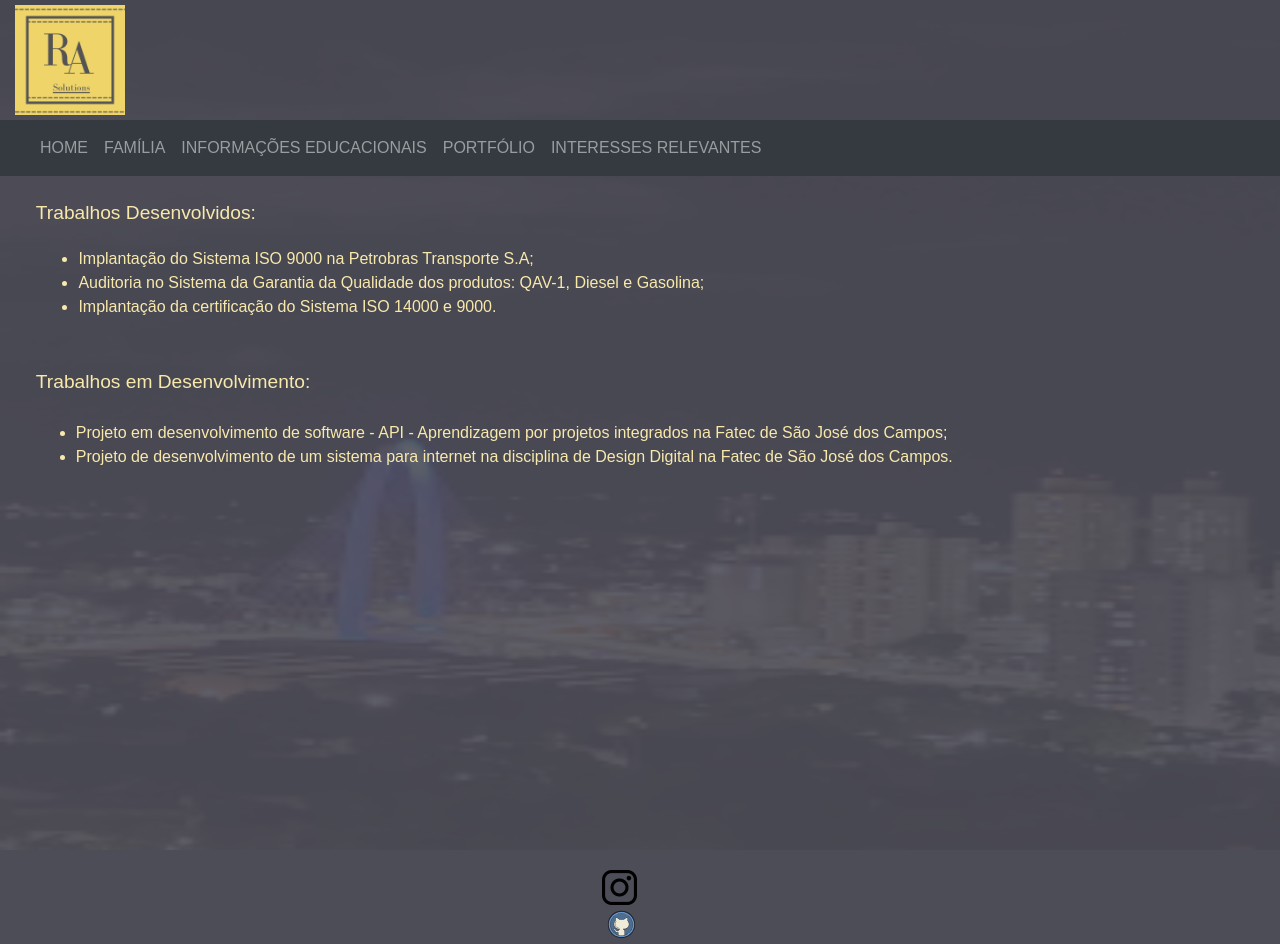
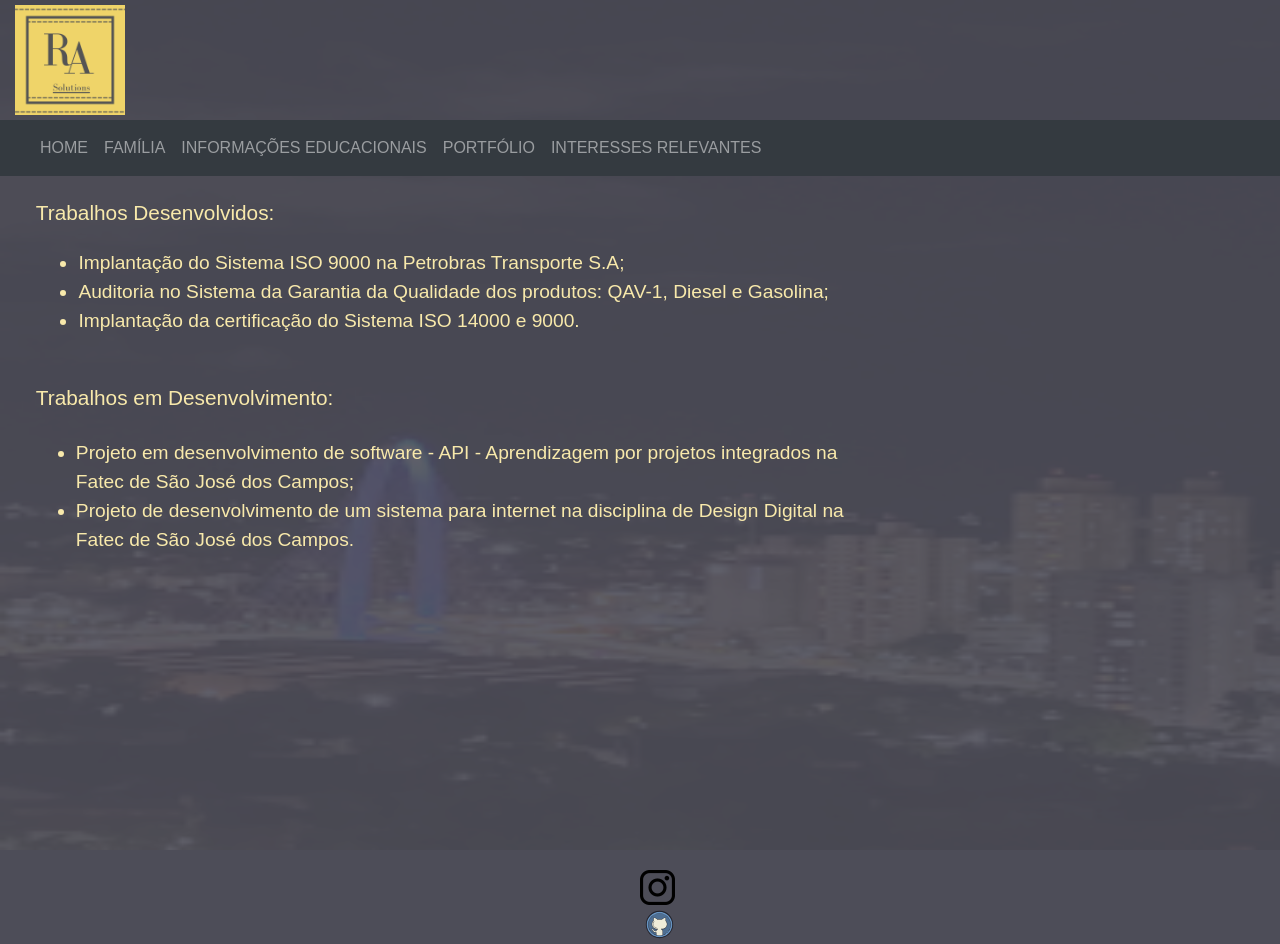
Before and after one commit to rikioanzai/portf-lio-proj, a Flask app: page /portfolio in a window 1280 px wide. Run offline with Flask 2, Linux system fonts and the light colour scheme; some libraries are stand-ins or nearby versions.

Commit message:
enviou para o Heroku

```diff
--- a/src/static/css/style.css
+++ b/src/static/css/style.css
@@ -1,3 +1,4 @@
+/*css de uso para todas as páginas deste sistema*/
 body{margin: 0;
   padding: 0;
   background-color: rgb(77, 77, 88);
@@ -21,6 +22,23 @@ body{margin: 0;
   top: 50px;
   border-radius: 10px;}
 
+.foto-back{
+  width: 100%;
+  height: 850px;
+  position:absolute;
+  filter: opacity(0.1);
+  z-index: -1;
+   top: 0px;}
+
+.redes-sociais{background-color:transparent;
+  position: absolute;
+  top: 690px;
+  margin-left: 50%;
+  padding-top: 180px;
+  display: flex;}
+
+  /*css utilizado no home*/
+
   .lih_1_resp{
     display: inline-block;
     box-sizing: border-box;
@@ -36,47 +54,39 @@ body{margin: 0;
     margin-left: 36%;
     text-align: center;}
 
+      /*css utilizado no família*/
+
       .h_fam{
       display: inline-block;
       box-sizing: border-box;
       width: 100%;
-    height: 15vh;
+      height: 20vh;
       border-style: none;
-    font-size: 1.4rem;
+      font-size: 1.5rem;
       color: #f8e9ab;
       text-align: justify;
       position: relative;
-    top: 30px;
-    text-align: center;
-
-       }
+      top: 60px;
+      text-align: center;}
 
       .flex-container {
         display: flex;
         flex-wrap: wrap;
-        text-align: center;
-
-      }
+        text-align: center;}
 
       .flex-item-left {
         background-color: transparent;
         padding: 5px;
         flex: 33.3%;
         position: relative;
-        margin: 0px 50px 0px ;
-
-
-
-      }
+        margin: 0px 50px 0px ;}
 
       .flex-item-center {
         background-color:transparent;
         padding: 5px;
         flex: 33.3%;
         position: relative;
-        margin: 0px 50px 0px ;
-
-      }
+        margin: 0px 50px 0px ;}
 
       .flex-item-right {
         background-color: transparent;
@@ -85,69 +95,12 @@ body{margin: 0;
         position: relative;
         margin: 0px 50px 0px ;}
 
- .foto-back{
-    width: 100%;
-    height: 850px;
-    position:absolute;
-    filter: opacity(0.1);
-    z-index: -1;
-    top: 0px;}
 
-    .redes-sociais{background-color:transparent;
-    position: absolute;
-    top: 830px;
-    margin-left: 50%;
-    padding-top: 30px;
-    display: inline-block;}
-
-    #envelope{background-color:transparent;
-      width: 30px;}
-
-
-       .flex-container {
-        display: flex;
-        flex-wrap: wrap;
-        text-align: center;
-
-      }
-
-      .flex-item-left {
-        background-color: transparent;
-        padding: 5px;
-        flex: 33.3%;
-        position: relative;
-        margin: 0px 50px 0px ;
-
-
-
-      }
-
-      .flex-item-center {
-        background-color:transparent;
-        padding: 5px;
-        flex: 33.3%;
-        position: relative;
-        margin: 0px 50px 0px ;
-
-      }
-
-      .flex-item-right {
-        background-color: transparent;
-        padding: 5px;
-        flex: 33.3%;
-        position: relative;
-        margin: 0px 50px 0px ;}
+           /*css utilizado no Família, interesses e Informações educacionais*/
 
           .hcurso1 {margin-left: 2.8%;
             color: #f8e9ab;
-        font-size: 1.4rem;
-        position: relative;
-        top: 30px;}
-
-
-        .hcurso1 {margin-left: 2.8%;
-          color: #f8e9ab;
-          font-size: 1.2rem;
+            font-size: 1.3rem;
             position: relative;
             top: 25px;}
 
@@ -156,13 +109,11 @@ body{margin: 0;
             margin-right: 10%;
             top: 40px;
             position: relative;
-          font-size: 1.0rem;}
-
-
+            font-size: 1.2rem;}
 
           .hcurso2 {margin-left: 2.8%;
             color: #f8e9ab;
-          font-size: 1.2rem;
+            font-size: 1.3rem;
             position: relative;
             top: 75px;}
 
@@ -171,9 +122,9 @@ body{margin: 0;
             margin-right: 10%;
             top: 95px;
             position: relative;
-          font-size: 1.0rem;}
+            font-size: 1.2rem;}
 
-
+               /*css utilizado na responsividade do sistema*/
 
                 @media(max-width:500px)
                 {
@@ -195,10 +146,7 @@ body{margin: 0;
                 margin: auto;
                 text-align: center;
                 position: relative;
-      top: 55px; }
-
-    }
-
+                top: 55px; }}
 
 
                 .foto-back{
@@ -207,15 +155,7 @@ body{margin: 0;
                 position:absolute;
                 filter: opacity(0.1);
                 z-index: -1;
-        top: 0px;
-        }
-
-    .redes-sociais{background-color:transparent;
-        position: absolute;
-        top: 830px;
-        margin-left: 47%;
-        padding-top: 40px;
-        }
+                top: 0px;}
 
 
                     @media(max-width:500px)
@@ -223,7 +163,7 @@ body{margin: 0;
 
                     .hcurso1 {margin-left: 2.8%;
                     color: #f8e9ab;
-                    font-size: 1rem;
+                    font-size: 0.8rem;
                     position: relative;
                     top: 25px;}
 
@@ -233,11 +173,11 @@ body{margin: 0;
                     margin-right: 10%;
                     top: 40px;
                     position: relative;
-                    font-size: 0.9rem;}
+                    font-size: 0.7rem;}
 
                     .hcurso2 {margin-left: 2.8%;
                     color: #f8e9ab;
-                    font-size: 1rem;
+                    font-size: 0.8rem;
                     position: relative;
                     top: 50px;}
 
@@ -246,7 +186,9 @@ body{margin: 0;
                     margin-right: 10%;
                     top: 70px;
                     position: relative;
-                    font-size: 0.9rem;}}
+                    font-size: 0.7rem;}
+
+
 
                         @media(max-width:640px)
                         {
@@ -256,9 +198,9 @@ body{margin: 0;
                         width: 100%;
                         height: 4vh;
                         border-style: none;
-                        font-size: 1.1rem;
+                        font-size: 1.2rem;
                         color: #f8e9ab;
                         text-align: justify;
                         position: relative;
                         top: 2px;
-                        text-align: center;}}
+                        text-align: center;}}}
--- a/src/templates/familia-1.html
+++ b/src/templates/familia-1.html
@@ -45,7 +45,7 @@
 
 
             <h1 class=h_fam>
-            Meu maior valor: minha família.
+            Meu maior valor: minha família!
             </h1>
 
         <section>
--- a/src/templates/informaeduca.html
+++ b/src/templates/informaeduca.html
@@ -52,7 +52,7 @@
                     <li>Curso de Auditor em Sistema de Gestão - ISO 9000;</li>
                     <li>Curso de Auditor Líder em Sistema de Gestão - ISO 14000 e 9000;</li>
                     <li>Administração com enfase em informática na Faculdade Integradas Módulo;</li>
-                    <li>Cursando Desenvolvimento de Software na Faculdade de Tecnologia - Prof. Jessen Vidal - Fatec de São José dos Campos-sp.</li>
+                    <li>Cursando Desenvolvimento de Software na Faculdade de Tecnologia - Prof.<br>Jessen Vidal - Fatec de São José dos Campos-sp.</li>
 
                 </ul>
 
--- a/src/templates/interesses.html
+++ b/src/templates/interesses.html
@@ -55,7 +55,7 @@
 
                         <li>Turismo;</li>
                         <li>Karatê;</li>
-                        <li>Esportes automotivos, como: Formula 1, Stock car;</li>
+                        <li>Esportes automotivos, como:<br> Formula 1, Stock car;</li>
                         <li>Prática diária de caminhada;</li>
                         <li>Surf;</li>
                         <li>Aviões.</li>
--- a/src/templates/portfólio.html
+++ b/src/templates/portfólio.html
@@ -60,8 +60,8 @@
                 <h1 class="hcurso2">Trabalhos em Desenvolvimento:</h1>
                     <ul class="li2">
 
-                             <li>Projeto em desenvolvimento de software - API - Aprendizagem por projetos integrados na Fatec de São José dos Campos;</li>
-                             <li>Projeto de desenvolvimento de um sistema para internet na disciplina de Design Digital na Fatec de São José dos Campos.</li>
+                             <li>Projeto em desenvolvimento de software - API - Aprendizagem por projetos integrados na<br>Fatec de São José dos Campos;</li>
+                             <li>Projeto de desenvolvimento de um sistema para internet na disciplina de Design Digital na<br> Fatec de São José dos Campos.</li>
 
                     </ul>
             </div>
```
Lines whose indentation alone changed are shown as unchanged.
